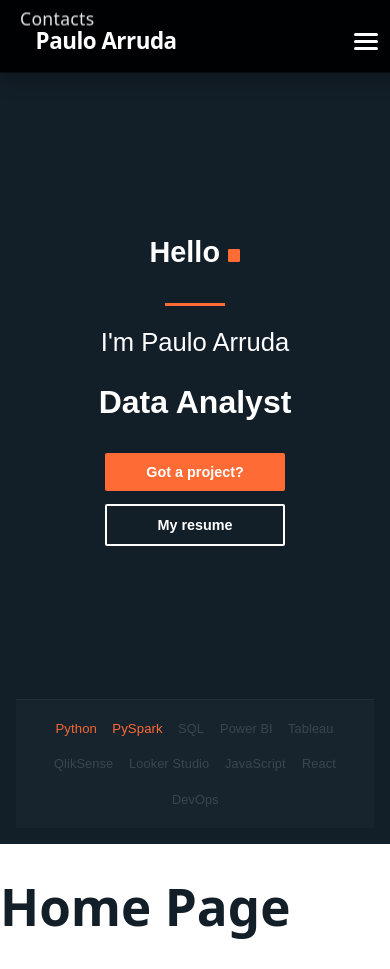
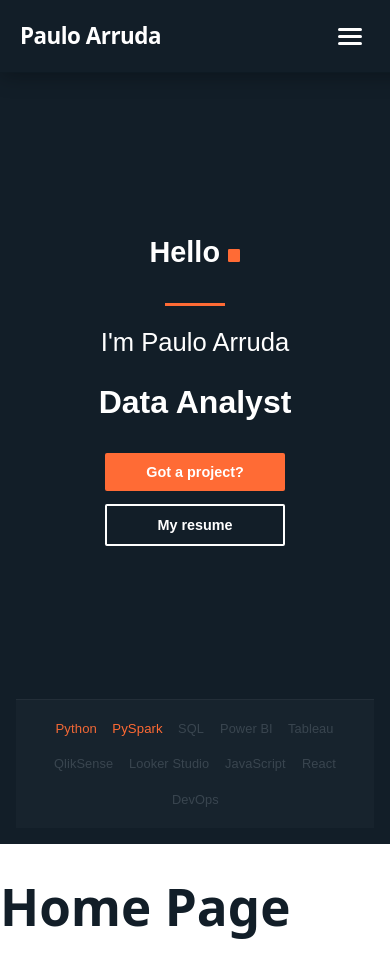
Before and after one commit to zPaulo/portfolio-website, a React (Vite) app in the folder portfolio-website/: page / in a window 390 px wide. Built offline with nearby package versions, Linux system fonts and the light colour scheme.

Commit message:
fix: header positioning and background styling
- Fix header position from relative to fixed at top: 0, left: 0
- Change background from transparent to solid background color
- Update mobile menu background for consistency
- Improve header stability and visual consistency

```diff
--- a/portfolio-website/src/components/ui/header/header.style.ts
+++ b/portfolio-website/src/components/ui/header/header.style.ts
@@ -3,13 +3,13 @@ import { colors } from '../../../styles/colors';
 
 export const HeaderContainer = styled.header`
     position: fixed;
-    top: 5px;
-    left: 4%;
+    top: 0;
+    left: 0;
     height: 80px;
     width: 100%;
     display: flex;
     align-items: center;
-    background-color: transparent;
+    background-color: ${colors.background};
     justify-content: space-between;
     padding: 0px 40px;
     z-index: 1000;
@@ -118,7 +118,7 @@ export const MobileMenu = styled.div<{ $isOpen: boolean }>`
     top: 80px;
     left: 0;
     width: 100%;
-    background-color: ${colors.backgroundOverlay};
+    background-color: ${colors.background};
     backdrop-filter: blur(10px);
     flex-direction: column;
     align-items: flex-start;
```
